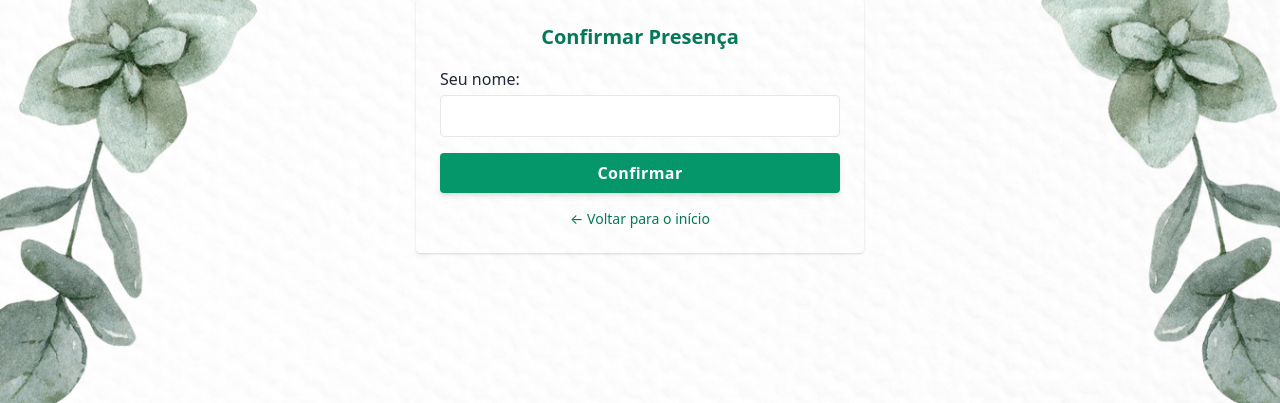
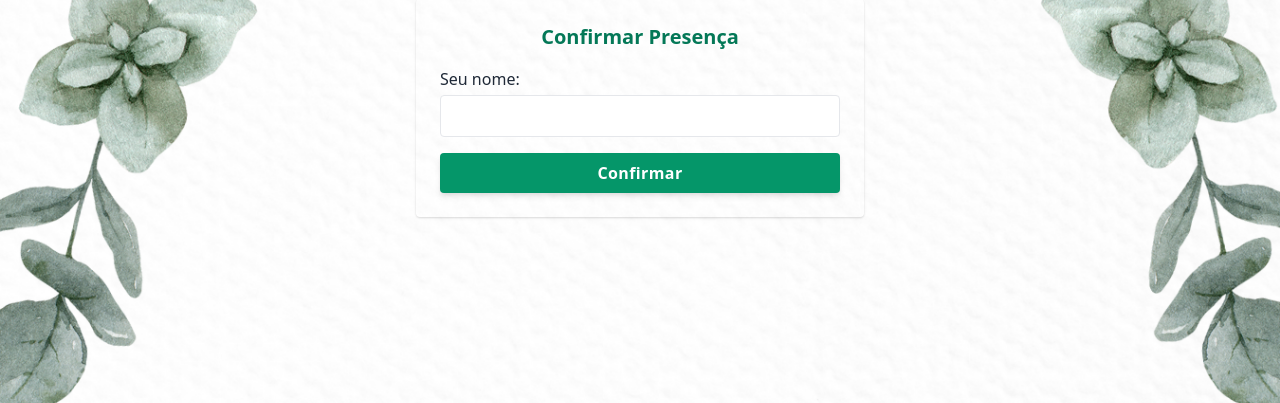
Before and after one commit to lhenriquerod/lista-casamento, a Flask app: page /confirmar-presenca in a window 1280 px wide. Shown: the part 41-444 px from the top of the page. Run offline with Flask 3, Linux system fonts and the light colour scheme; some libraries are stand-ins or nearby versions.

Commit message:
nova versao

```diff
--- a/templates/confirmar_presenca.html
+++ b/templates/confirmar_presenca.html
@@ -30,10 +30,6 @@
                 Confirmar
             </button>
         </form>
-
-        <div class="mt-4 text-sm text-center">
-            <a href="{{ url_for('index') }}" class="text-green-700 hover:underline">← Voltar para o início</a>
-        </div>
     </div>
 </body>
 </html>
--- a/templates/informacoes_gerais.html
+++ b/templates/informacoes_gerais.html
@@ -57,9 +57,6 @@
             </p>
 
             <div class="mt-8 flex flex-col md:flex-row justify-center items-center gap-4">
-                <a href="{{ url_for('index') }}" class="bg-green-600 hover:bg-green-700 text-white px-6 py-2 rounded shadow-md transition">
-                    ← Voltar ao início
-                </a>
                 <a href="{{ url_for('confirmar_presenca') }}" class="bg-green-600 hover:bg-green-700 text-white px-6 py-2 rounded shadow-md transition">
                     Confirmar Presença
                 </a>
--- a/templates/listapresentes.html
+++ b/templates/listapresentes.html
@@ -20,7 +20,6 @@
 
     <!-- Topo com voltar e login/logout -->
     <div class="flex justify-between items-center max-w-4xl mx-auto p-4 text-sm">
-        <a href="{{ url_for('index') }}" class="text-green-700 hover:underline">← Voltar</a>
 
         {% if session.get('logado') %}
             <a href="{{ url_for('logout') }}" class="text-green-700 hover:underline">Sair (admin)</a>
```
